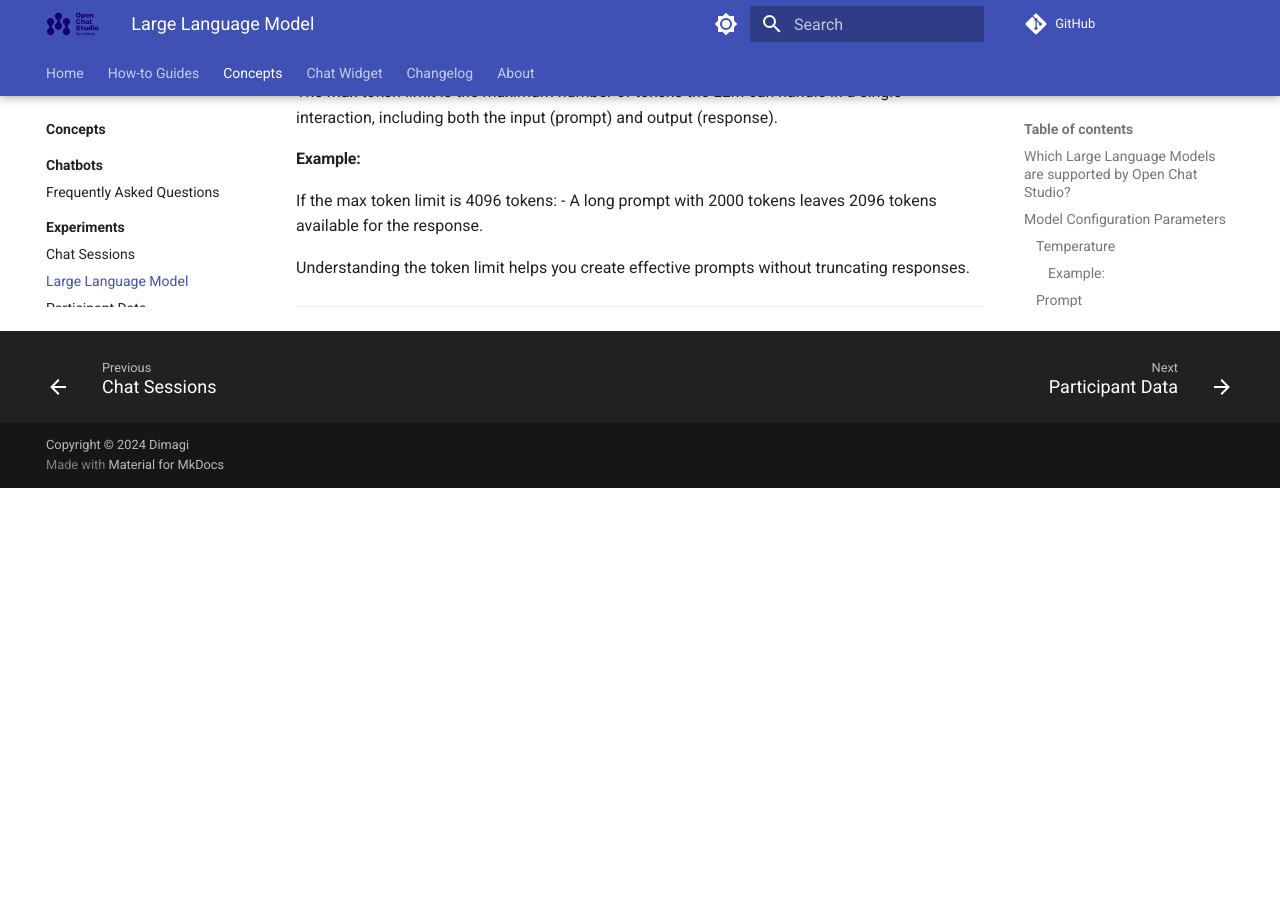
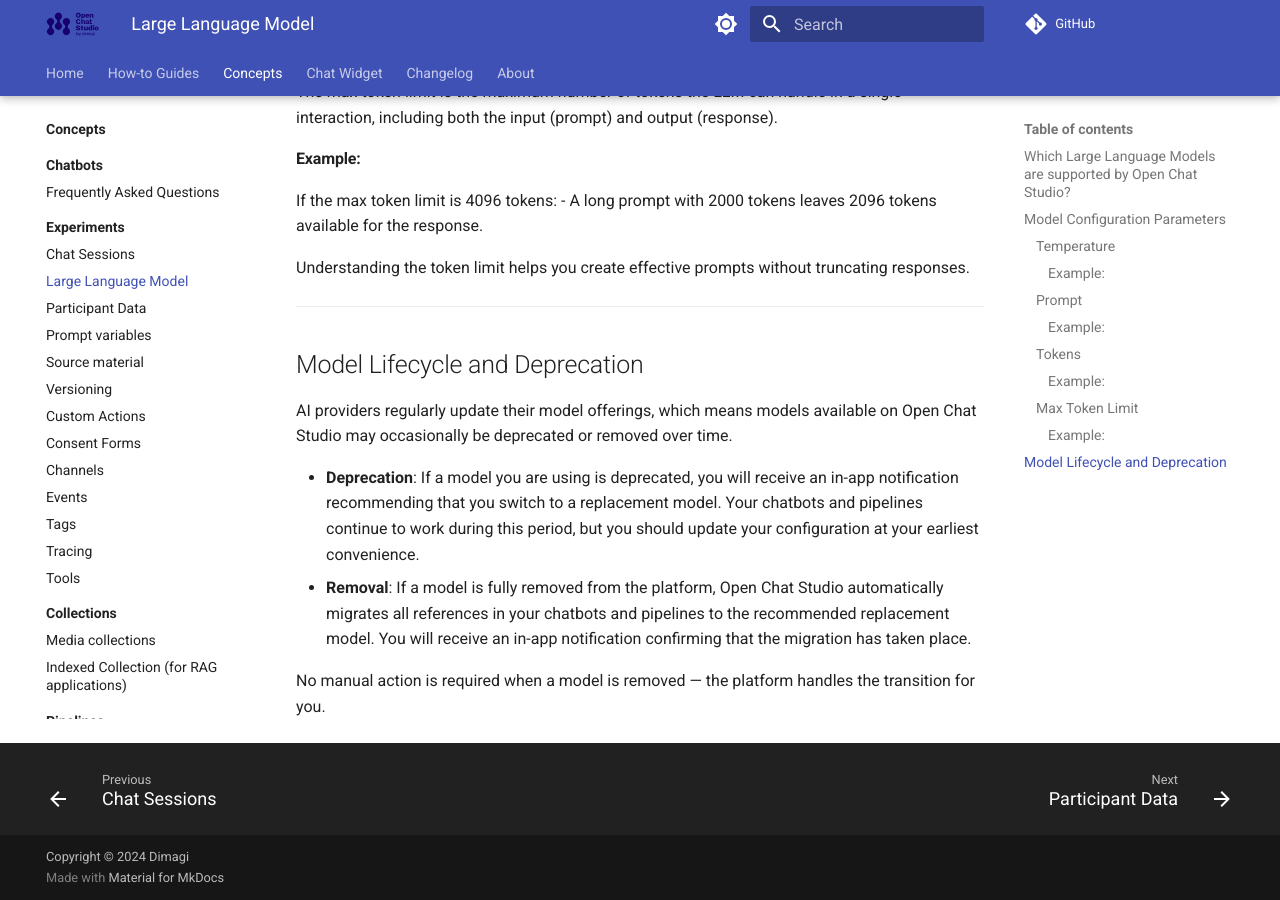
Before and after one commit to dimagi/open-chat-studio-docs, an MkDocs documentation site: the page built from docs/concepts/llm.md, in a window 1280 px wide and 900 px high, scrolled down 1993 px. Built offline with MkDocs 1.6.1 and Material for MkDocs 9.7.7, drawn with Linux system fonts in a browser that asks for light colours; a script that is not in the unit is left out; comment, search, counter and statistics services are not loaded; before the commit the page ends 2481 px from its top, so only the background shows below that.

```diff
--- a/docs/concepts/llm.md
+++ b/docs/concepts/llm.md
@@ -71,3 +71,12 @@ If the max token limit is 4096 tokens:
 Understanding the token limit helps you create effective prompts without truncating responses.
 
 ---
+
+## Model Lifecycle and Deprecation
+
+AI providers regularly update their model offerings, which means models available on Open Chat Studio may occasionally be deprecated or removed over time.
+
+- **Deprecation**: If a model you are using is deprecated, you will receive an in-app notification recommending that you switch to a replacement model. Your chatbots and pipelines continue to work during this period, but you should update your configuration at your earliest convenience.
+- **Removal**: If a model is fully removed from the platform, Open Chat Studio automatically migrates all references in your chatbots and pipelines to the recommended replacement model. You will receive an in-app notification confirming that the migration has taken place.
+
+No manual action is required when a model is removed — the platform handles the transition for you.
```
Also changed, not shown: docs/changelog.md (+3 -0 lines).
